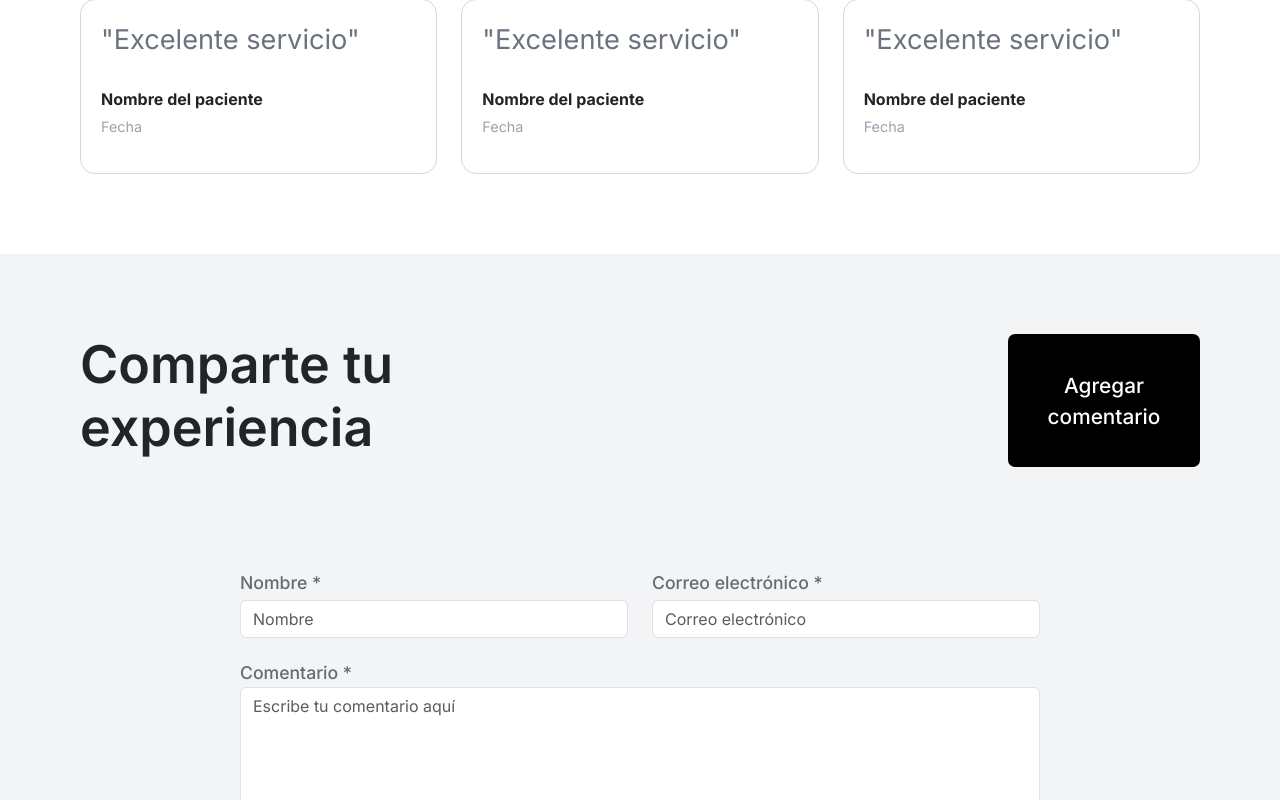
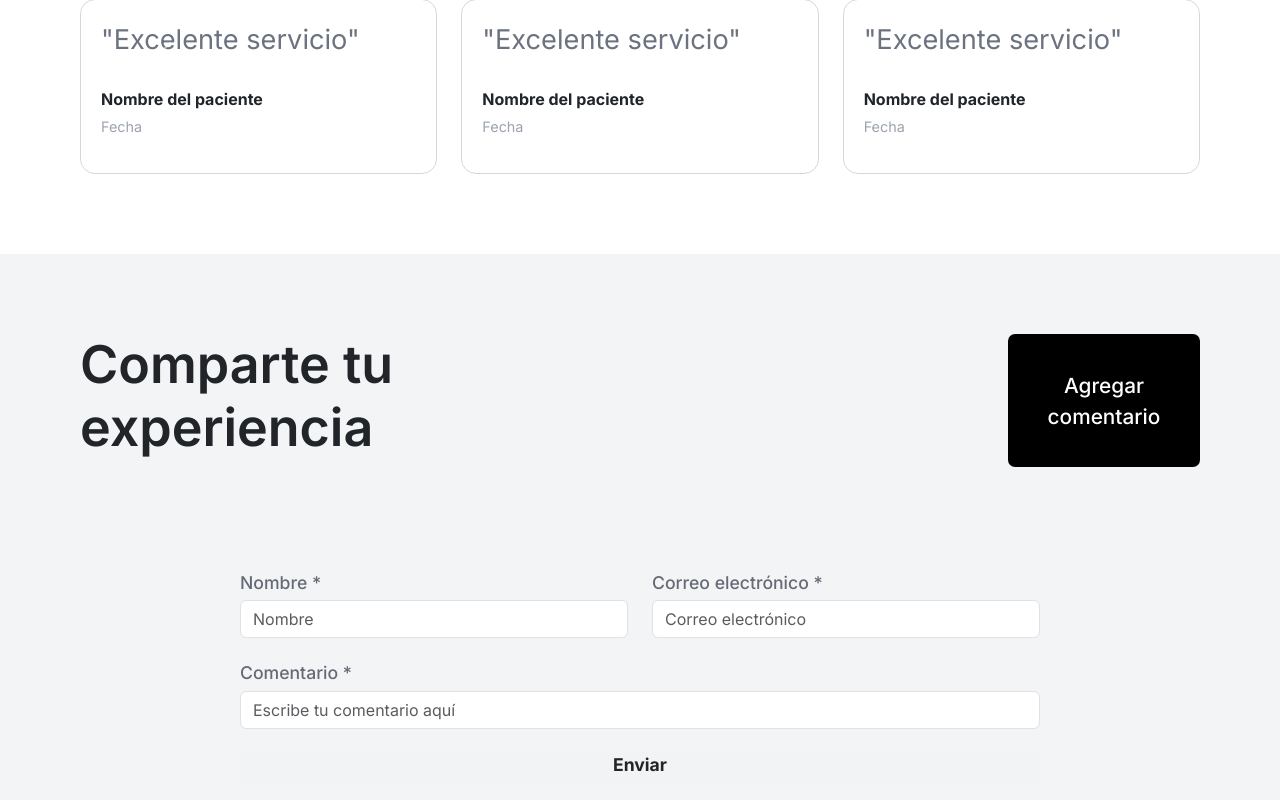
Before and after one commit to jdcorderor/m-r-landing-page, a Next.js app: page / in a window 1280 px wide. Both pictures are taken after a click on the button "Agregar comentario". Shown: the part 3494-4294 px from the top of the page. Built offline with nearby package versions, Linux system fonts and the light colour scheme.

Commit message:
Changed textarea

```diff
--- a/app/page.tsx
+++ b/app/page.tsx
@@ -168,7 +168,7 @@ export default function Home() {
                 </div>
               </div>
               <label htmlFor="">Comentario *</label>
-              <textarea className="form-control mb-3" rows={5} placeholder="Escribe tu comentario aquí"></textarea>
+              <input type="text" className="form-control mb-3" placeholder="Escribe tu comentario aquí"></input>
               <button type="submit" className="btn w-100" style={{ fontWeight: "bold", backgroundColor: "#f1f3f4", fontSize: "1.1rem" }}>Enviar</button>
             </form>
           </div>
```
